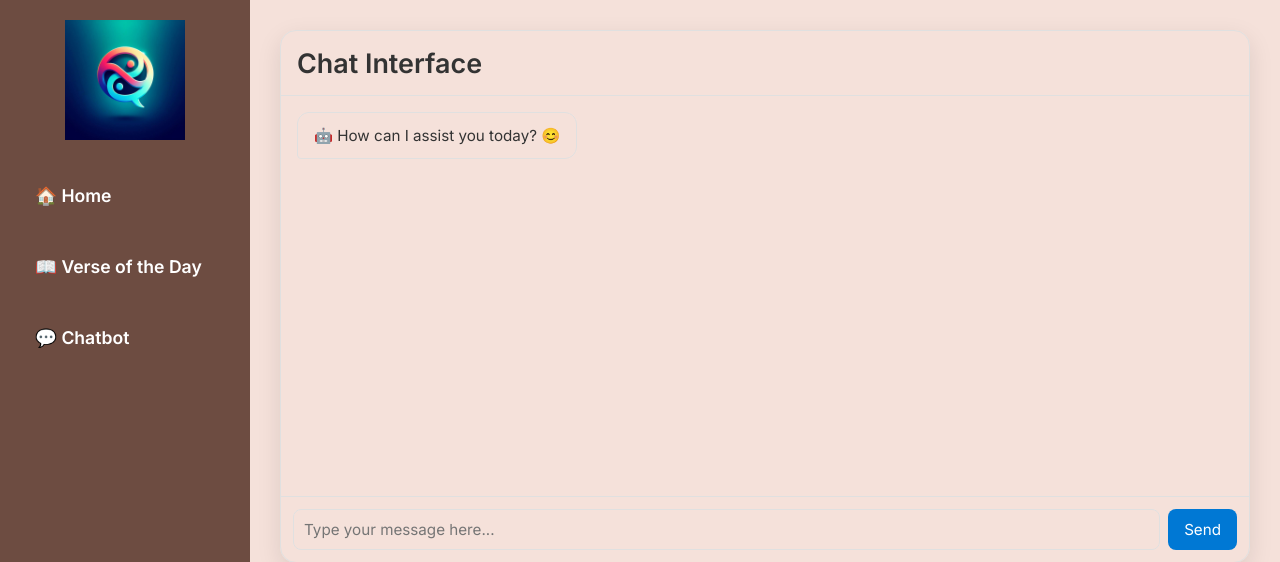
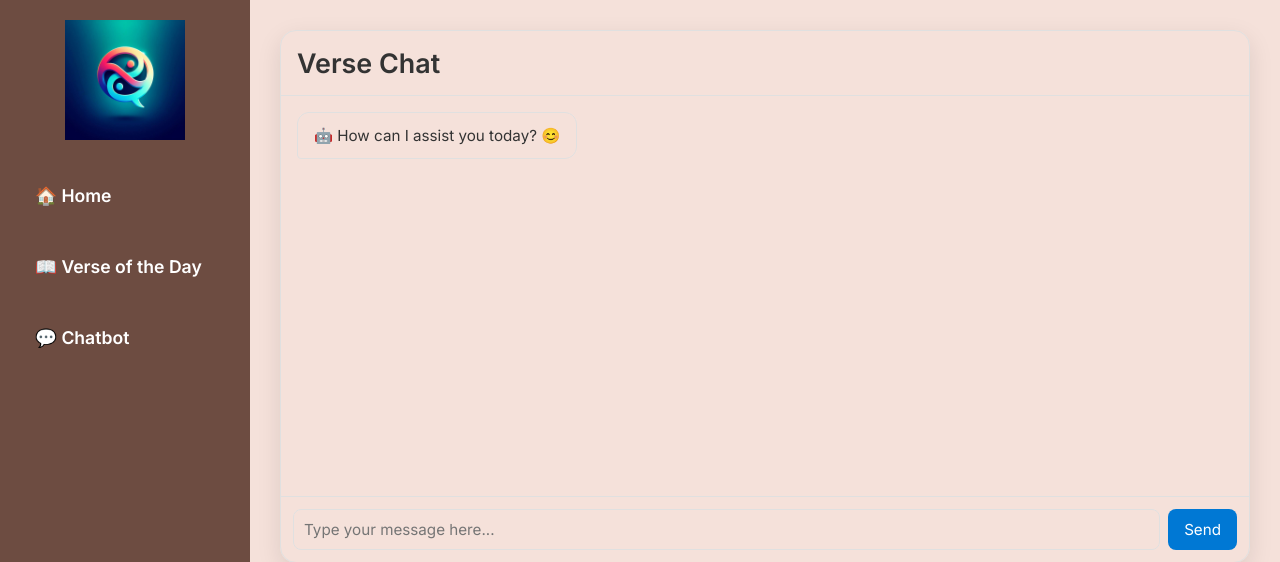
Before and after one commit to Lebohang1821/VerseChat, a Flask app: page /chatbot in a window 1280 px wide. Shown: the top 562 px of the page. Run offline with Flask 3, Linux system fonts and the light colour scheme.

Commit message:
Rename chat interface header to "Verse Chat" for clarity

```diff
--- a/templates/chatbot.html
+++ b/templates/chatbot.html
@@ -161,7 +161,7 @@
 <div class="chat-wrapper">
   <div class="chat-container">
     <div class="chat-header">
-      <h1>Chat Interface</h1>
+      <h1>Verse Chat</h1>
     </div>
     <div id="chat-box">
       <div class="message ai">🤖 How can I assist you today? 😊</div>
```
